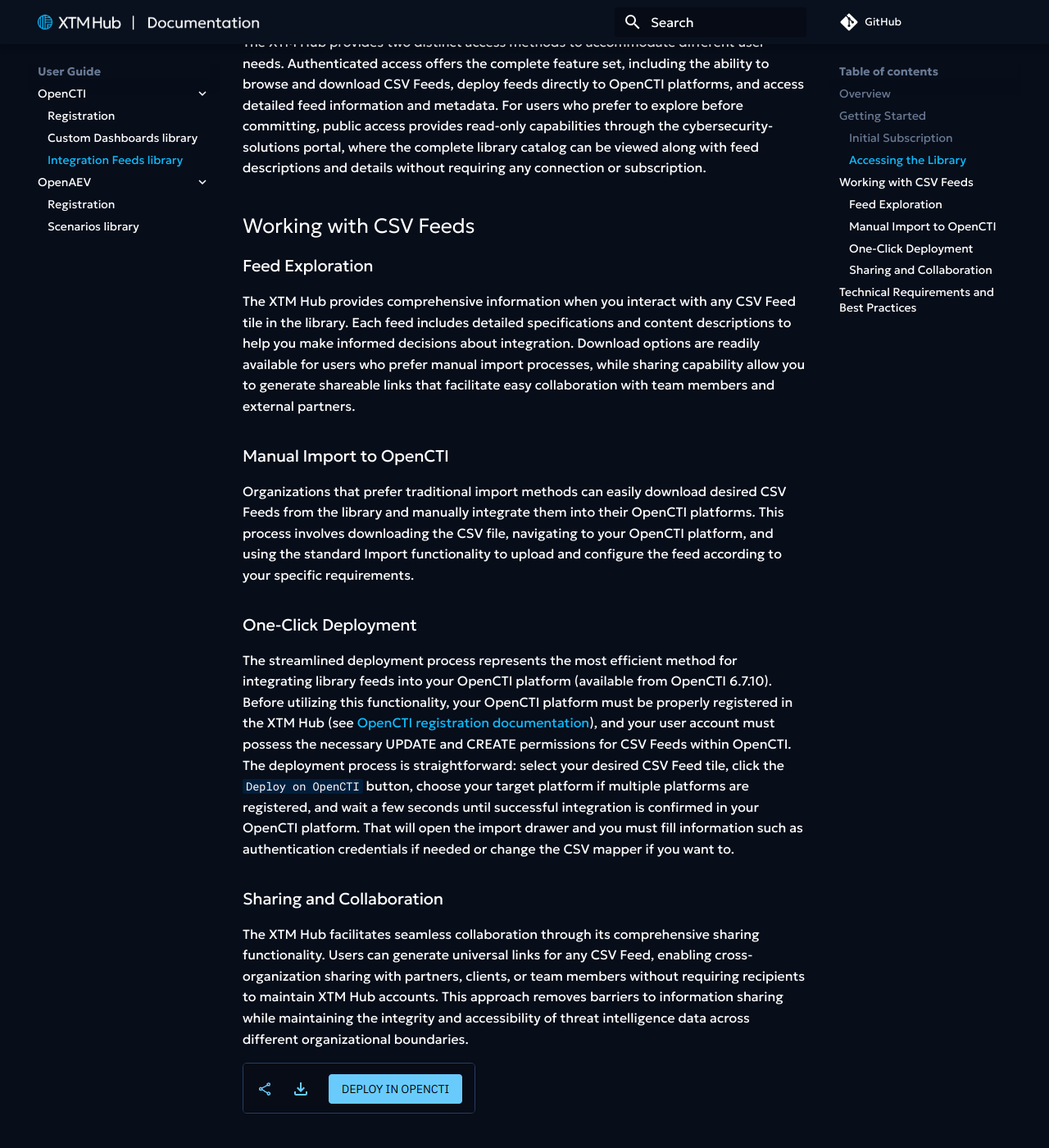
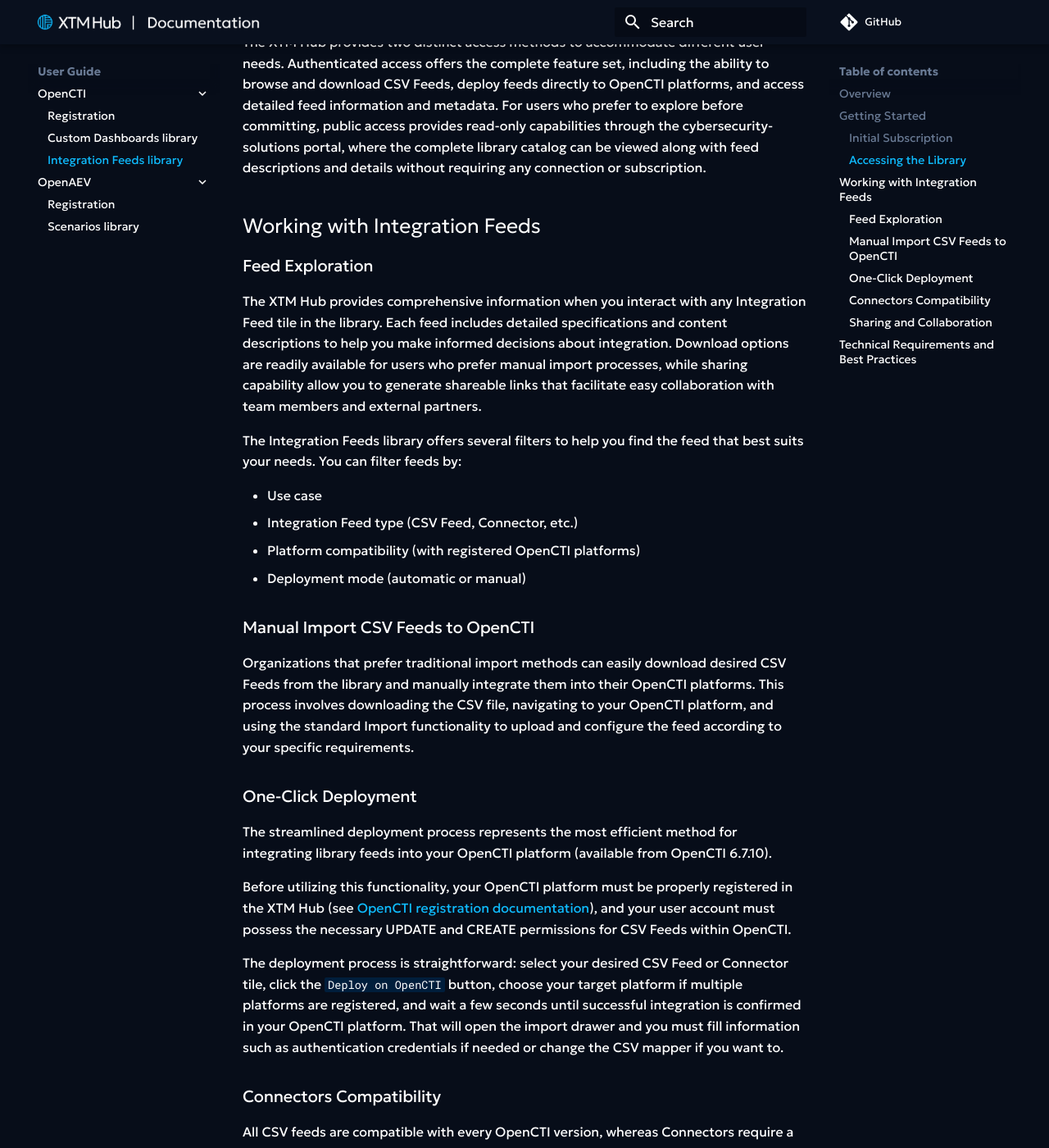
Before and after one commit to FiligranHQ/xtm-hub-docs, an MkDocs documentation site: the page built from docs/libraries/integration-feeds.md, in a window 1280 px wide and 1400 px high, scrolled down 1554 px. Shown: the whole window at 82% size. Built offline with MkDocs 1.6.1 and Material for MkDocs 9.7.7, drawn with Linux system fonts in a browser that asks for light colours; comment, search, counter and statistics services are not loaded; the version menu is left out; some of the changed text lies outside the part shown.

Commit message:
[OpenCTI] doc: add connectors documentation

````diff
--- a/docs/libraries/integration-feeds.md
+++ b/docs/libraries/integration-feeds.md
@@ -1,21 +1,24 @@
 # OpenCTI Integration Feeds Library
 
-A comprehensive library of integration feeds is now available on the XTM Hub,
+A comprehensive library of integration feeds is available on the XTM Hub,
 providing seamless access to curated threat intelligence data.
-Currently, the library focuses on CSV Feeds that can be directly deployed to OpenCTI platforms and created by our Filigran Team.
+Currently, the library focuses on CSV Feeds and Connectors that can be directly deployed to OpenCTI platforms and created by our Filigran Team.
 
 ![Integration feeds library](../assets/images/integration-feeds-lib.png)
 
 ## Overview
+
 The XTM Hub integration feeds library represents a significant advancement in threat intelligence accessibility.
-The library features pre-built CSV Feeds that have been curated by the Filigran team,
+The library features pre-built CSV Feeds and Connectors that have been curated by the Filigran team,
 ensuring high-quality, relevant threat intelligence data.
 Organizations can benefit from one-click deployment capabilities that integrate directly with registered OpenCTI platforms,
 while maintaining completely free access without any cost barriers.
 Additionally, the platform supports public browsing, allowing users to explore available feeds without requiring authentication.
 
 ## Getting Started
+
 ### Initial Subscription
+
 Before accessing the full functionality of the integration feeds library,
 your organization must complete a one-time subscription process.
 A designated person from your organization needs to subscribe to the library,
@@ -25,8 +28,8 @@
 
 ![Subscribe Integration feeds](../assets/images/subscribe-integration-feeds.png)
 
+### Accessing the Library
 
-### Accessing the Library
 The XTM Hub provides two distinct access methods to accommodate different user needs.
 Authenticated access offers the complete feature set,
 including the ability to browse and download CSV Feeds,
@@ -37,15 +40,26 @@
 where the complete library catalog can be viewed along with feed descriptions and
 details without requiring any connection or subscription.
 
-## Working with CSV Feeds
+## Working with Integration Feeds
+
 ### Feed Exploration
-The XTM Hub provides comprehensive information when you interact with any CSV Feed tile in the library.
+
+The XTM Hub provides comprehensive information when you interact with any Integration Feed tile in the library.
 Each feed includes detailed specifications and content descriptions to help you make informed decisions about integration.
 Download options are readily available for users who prefer manual import processes,
 while sharing capability allow you to generate shareable links that facilitate easy
 collaboration with team members and external partners.
 
-### Manual Import to OpenCTI
+The Integration Feeds library offers several filters to help you find the feed that best suits your needs.
+You can filter feeds by:
+
+- Use case
+- Integration Feed type (CSV Feed, Connector, etc.)
+- Platform compatibility (with registered OpenCTI platforms)
+- Deployment mode (automatic or manual)
+
+### Manual Import CSV Feeds to OpenCTI
+
 Organizations that prefer traditional import methods can
 easily download desired CSV Feeds from the library and manually integrate them
 into their OpenCTI platforms. This process involves downloading the CSV file,
@@ -53,18 +67,39 @@
 to upload and configure the feed according to your specific requirements.
 
 ### One-Click Deployment
+
 The streamlined deployment process represents the most efficient method for integrating library feeds
 into your OpenCTI platform (available from OpenCTI 6.7.10).
+
 Before utilizing this functionality, your OpenCTI platform must be properly registered in the XTM Hub (see [OpenCTI registration documentation](../user/opencti-registration.md)),
 and your user account must possess the necessary UPDATE and CREATE permissions for CSV Feeds within OpenCTI.
-The deployment process is straightforward: select your desired CSV Feed tile, click the ```Deploy on OpenCTI``` button,
+
+The deployment process is straightforward: select your desired CSV Feed or Connector tile, click the ```Deploy on OpenCTI``` button,
 choose your target platform if multiple platforms are registered,
-and wait a few seconds until successful integration is confirmed in your OpenCTI platform.
-That will open the import drawer and you must fill information such as authentication credentials if needed or change the CSV mapper if you want to.
+and wait a few seconds until successful integration is confirmed in your OpenCTI platform. That will open the import drawer and you must fill information such as authentication credentials if needed or change the CSV mapper if you want to.
+
+### Connectors Compatibility
+
+All CSV feeds are compatible with every OpenCTI version, whereas Connectors require a minimum product version.
+You can verify whether a Connector is compatible with your registered platforms on both the Connector card:
+
+![Connector card incompatibility tooltip](../assets/images/connector-card-incompatibility-tooltip.png)
+
+And the Connector details page:
+
+![Connector details incompatiblity warning](../assets/images/connector-details-incompatibility-warnings.png)
+
+By hovering over the Connector version, you can see which platform needs to be updated to deploy that Connector.
+
+The Connector card and Connectors details page also indicates whether the Connector supports automatic deployment.
+
+![Connector card automatic deploy](../assets/images/connector-card-automatic-deploy.png)
+![Connector details automatic deploy](../assets/images/connector-details-automatic-deploy.png)
 
 ### Sharing and Collaboration
+
 The XTM Hub facilitates seamless collaboration through its comprehensive sharing functionality.
-Users can generate universal links for any CSV Feed, enabling cross-organization sharing with partners,
+Users can generate universal links for any Integration Feed, enabling cross-organization sharing with partners,
 clients, or team members without requiring recipients to maintain XTM Hub accounts.
 This approach removes barriers to information sharing while maintaining the integrity and
 accessibility of threat intelligence data across different organizational boundaries.
@@ -72,6 +107,7 @@
 ![Top right buttons](../assets/images/one-click-deploy.png)
 
 ## Technical Requirements and Best Practices
+
 Successful integration with the XTM Hub requires attention to several technical considerations.
 Users deploying feeds must maintain appropriate OpenCTI permissions,
 including UPDATE/CREATE capability for CSV Feeds.
````
Also changed, not shown: docs/assets/images/connector-card-automatic-deploy.png (added), docs/assets/images/connector-card-incompatibility-tooltip.png (added), docs/assets/images/connector-details-automatic-deploy.png (added), docs/assets/images/connector-details-incompatibility-warnings.png (added).
